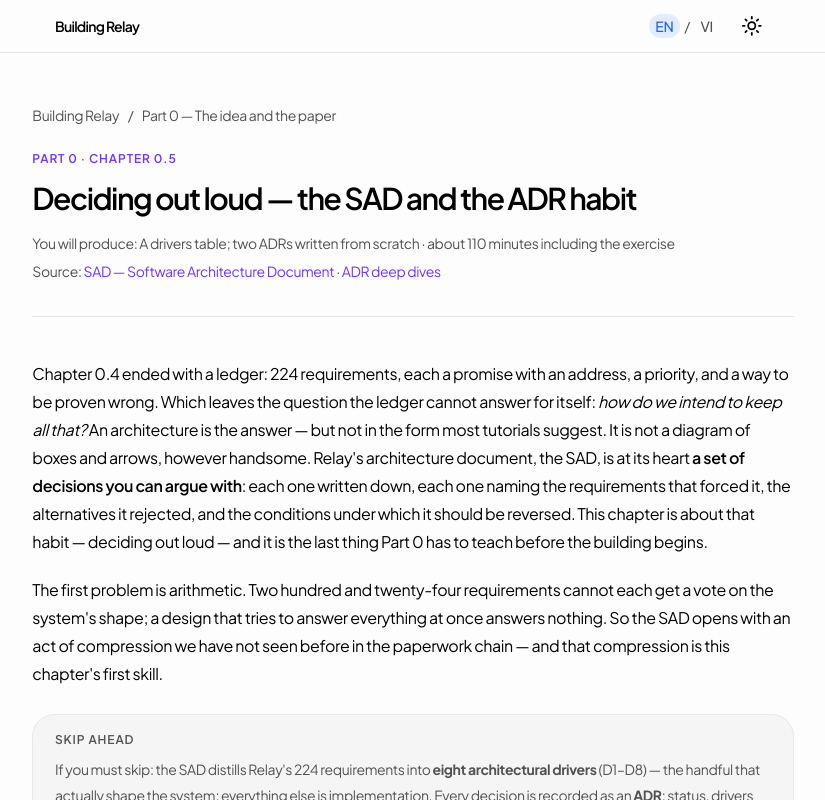
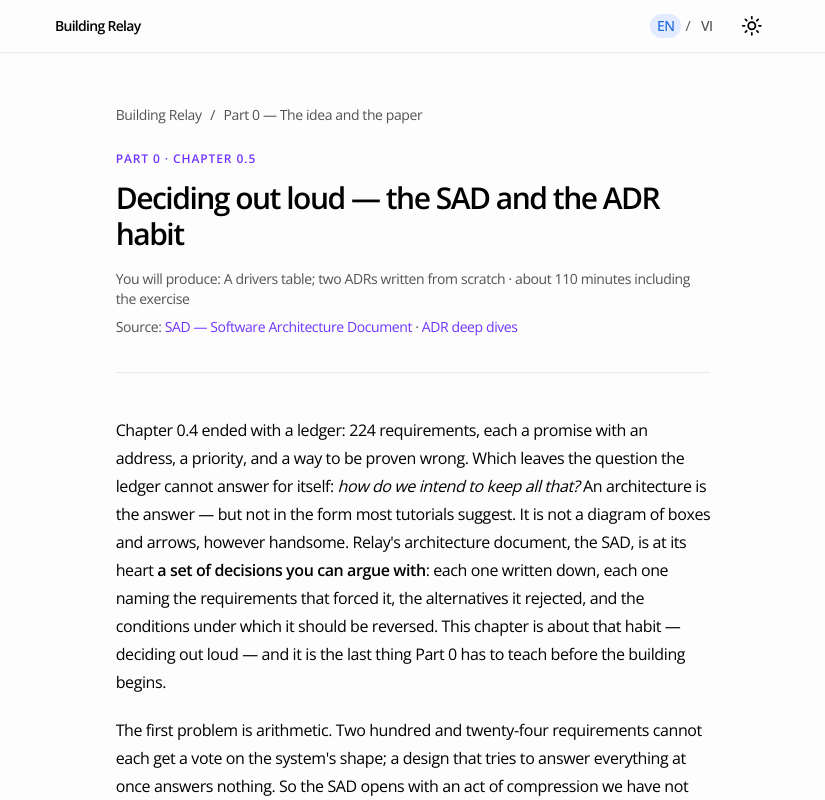
Before and after one commit to anhba817/relay-tutorial, a Next.js app: page /part-0/chapter-05/deciding-out-loud in a window 1280 px wide. Shown: the top 800 px of the page, without its empty margins (227-1052 px from the left). Built offline with nearby package versions, Linux system fonts and the light colour scheme; no server answers.

Commit message:
style: switch body font to Open Sans (latin + vietnamese subsets)

```diff
--- a/app/globals.css
+++ b/app/globals.css
@@ -31,7 +31,7 @@
 @theme inline {
   --color-background: var(--background);
   --color-foreground: var(--foreground);
-  --font-sans: var(--font-plus-jakarta-sans), sans-serif;
+  --font-sans: var(--font-open-sans), Helvetica, Arial, sans-serif;
   --font-mono: var(--font-ibm-plex-mono), monospace;
   --font-serif: var(--font-lora), serif;
   --radius: 1.4rem;
@@ -130,7 +130,7 @@
   --sidebar-border: oklch(0.9401 0 0);
   --sidebar-ring: oklch(0 0 0);
   --destructive-foreground: oklch(1.0000 0 0);
-  --font-sans: var(--font-plus-jakarta-sans), sans-serif;
+  --font-sans: var(--font-open-sans), Helvetica, Arial, sans-serif;
   --font-serif: var(--font-lora), serif;
   --font-mono: var(--font-ibm-plex-mono), monospace;
   --shadow-color: hsl(0 0% 0%);
@@ -186,7 +186,7 @@
   --sidebar-ring: oklch(0.6132 0.2294 291.7437);
   --destructive-foreground: oklch(1.0000 0 0);
   --radius: 1.4rem;
-  --font-sans: var(--font-plus-jakarta-sans), sans-serif;
+  --font-sans: var(--font-open-sans), Helvetica, Arial, sans-serif;
   --font-serif: var(--font-lora), serif;
   --font-mono: var(--font-ibm-plex-mono), monospace;
   --shadow-color: hsl(0 0% 0%);
--- a/components/root-shell.tsx
+++ b/components/root-shell.tsx
@@ -1,4 +1,4 @@
-import { IBM_Plex_Mono, Lora, Plus_Jakarta_Sans } from "next/font/google";
+import { IBM_Plex_Mono, Lora, Open_Sans } from "next/font/google";
 
 import { SiteHeader } from "@/components/site-header";
 import { ThemeProvider } from "@/components/theme-provider";
@@ -10,9 +10,9 @@
 // (feature 010, research R1); everything else — fonts, theme, header — is
 // shared here so the two layouts cannot drift.
 
-const plusJakartaSans = Plus_Jakarta_Sans({
-  variable: "--font-plus-jakarta-sans",
-  subsets: ["latin"],
+const openSans = Open_Sans({
+  variable: "--font-open-sans",
+  subsets: ["latin", "vietnamese"],
 });
 
 const lora = Lora({
@@ -36,7 +36,7 @@
   return (
     <html
       lang={lang}
-      className={`${plusJakartaSans.variable} ${lora.variable} ${ibmPlexMono.variable} h-full antialiased`}
+      className={`${openSans.variable} ${lora.variable} ${ibmPlexMono.variable} h-full antialiased`}
       suppressHydrationWarning
     >
       <body className="min-h-full flex flex-col">
```
